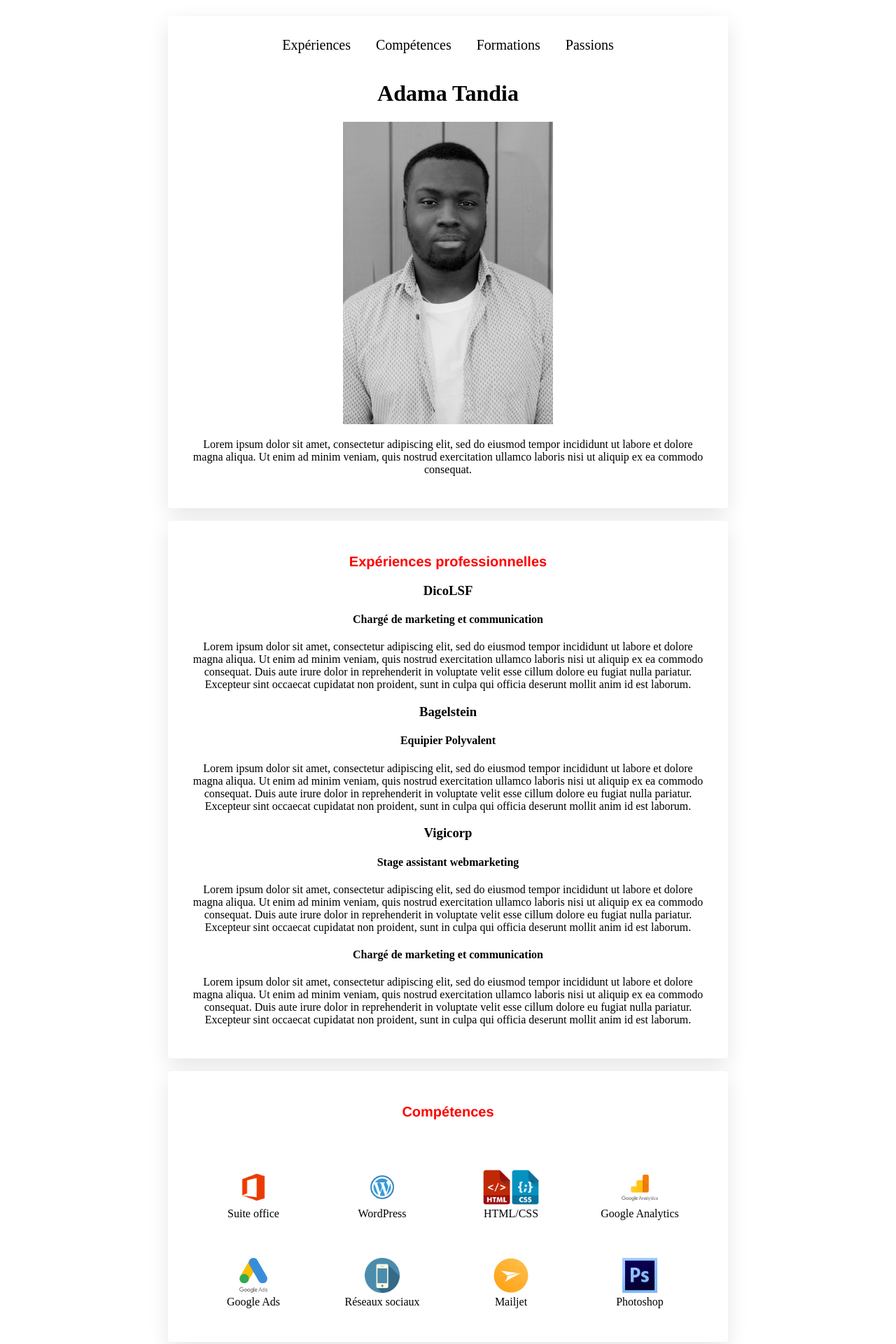
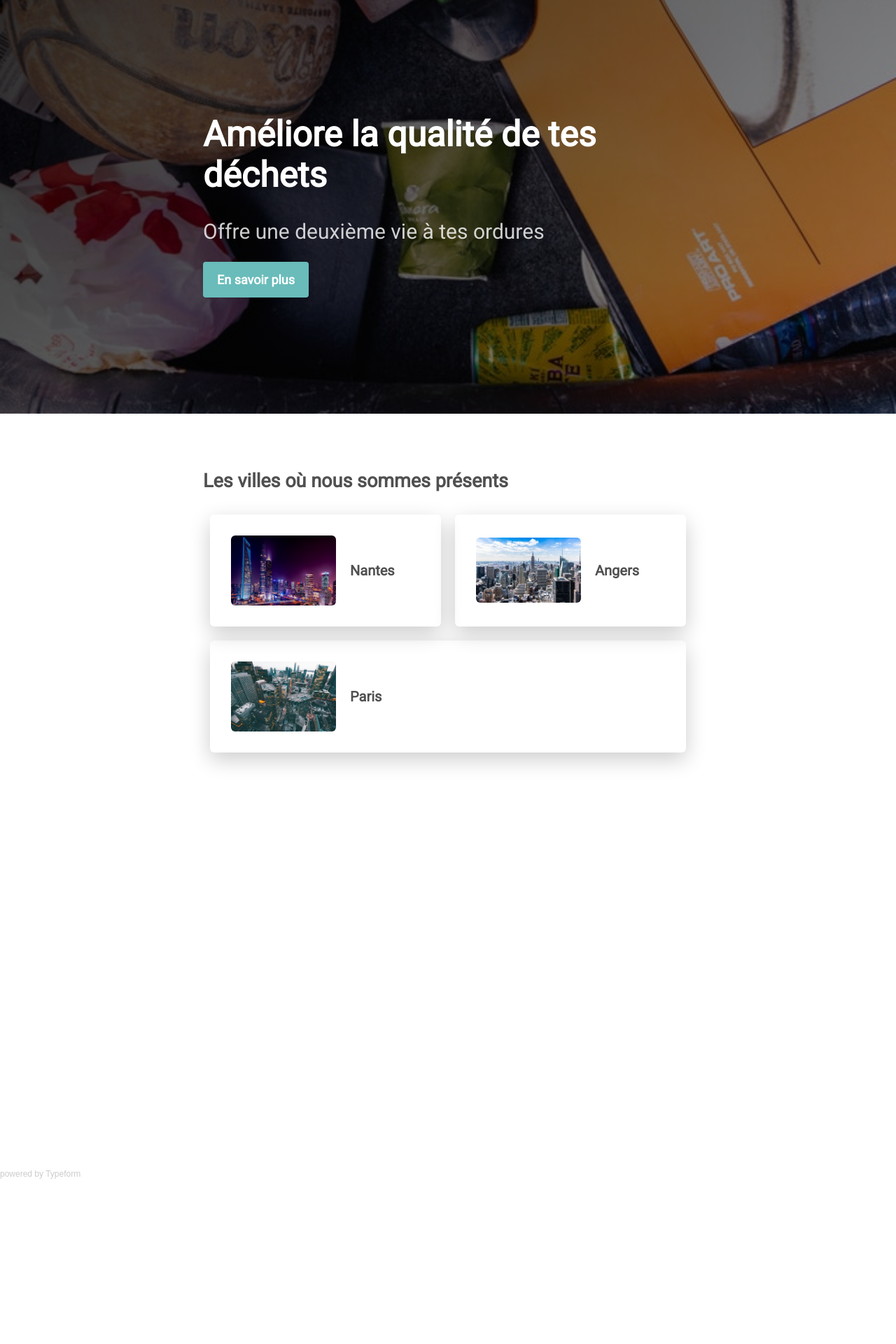
Before and after one commit to Adama-WBMRKT/Adama, a plain HTML site: page index.html in a window 1280 px wide. Shown: the part 17-1937 px from the top of the page at 70% size. After the commit the page ends 1701 px from the top, so only its background shows below. Drawn offline with Linux system fonts and the light colour scheme; a script that the page names is missing.

Commit message:
Add files via upload

```diff
--- /dev/null
+++ b/css/components/avatar.css
@@ -0,0 +1,5 @@
+ .avatar {
+ 	width: 60px;
+ 	height: 60px;
+ 	border-radius: 50%;
+ }
--- /dev/null
+++ b/css/components/banner.css
@@ -0,0 +1,18 @@
+.banner {
+	background-image: linear-gradient(-225deg, rgba(0,0,0,0.8) 0%, rgba(0,0,0,0.4) 90%), url(../../images/banner.jpeg);
+	color: white;
+	padding: 100px 50px;
+	background-size: cover;
+	background-position: center;
+}
+
+.banner h1 {
+	font-size: 50px;
+}
+
+.banner h2 {
+	font-size: 30px;
+	font-weight: lighter;
+	opacity: 0.8;
+	margin-bottom: 40px;
+}
--- /dev/null
+++ b/css/components/button.css
@@ -0,0 +1,8 @@
+ .btn-blue {
+ 	background-color: #69BCBA;
+ 	padding: 15px 20px;
+ 	border-radius: 4px;
+ 	color: white;
+ 	font-weight: bold;
+ 	font-family: 'Roboto', sans-serif;
+ }
--- /dev/null
+++ b/css/components/card.css
@@ -0,0 +1,29 @@
+.cards {
+	display: flex;
+	flex-wrap: wrap;
+}
+
+
+.card {
+	padding: 30px;
+	display: flex;
+	align-items: center;
+	justify-content: space-between;
+	box-shadow: 0px 10px 30px rgba(0,0,0,0.2);
+	border-radius: 6px;
+	margin: 10px 10px;
+	flex-basis: 250px;
+	flex-grow: 1;
+}
+
+.card img {
+	width: 150px;
+	border-radius: 6px;
+}
+
+
+.card h3 {
+	font-size: 20px;
+	padding-left: 20px;
+	flex-grow: 1;
+}
--- /dev/null
+++ b/css/components/container.css
@@ -0,0 +1,26 @@
+.container {
+	width: 700px;
+	margin: 80px auto;
+}
+
+.color {
+	color: rgb(80,80,80)
+}
+
+@media (max-width: 960px) {
+	.container {
+		width: 700px;
+	}
+}
+
+@media (max-width: 720px) {
+	.container {
+		width: 500px;
+	}
+}
+
+@media (max-width: 540px) {
+	.container {
+		width: 300px;
+	}
+}
--- /dev/null
+++ b/css/style.css
@@ -0,0 +1,23 @@
+@import url('https://fonts.googleapis.com/css?family=Lora|Roboto&display=swap');
+
+@import url("components/container.css");
+@import url("components/avatar.css");
+@import url("components/button.css");
+@import url("components/banner.css");
+@import url("components/card.css");
+
+body {
+	font-family: 'Lora', serif;
+	font-size: 18px;
+	margin: 0px;
+}
+
+
+h1, h2, h3 {
+	font-family: 'Roboto', sans-serif;
+	font-weight: bold;
+}
+
+a {
+	text-decoration: none;
+}
--- a/index.html
+++ b/index.html
@@ -1,92 +1,58 @@
 <!DOCTYPE html>
 <html>
 	<head>
-		<title>Lorem Ipsum.com</title>
-		<meta name="description" content="desc">
-		<meta name="viewport" content="width=device-width, initial-scale=1.0">
-		<meta charset="UTF-8">
-		<link rel = "stylesheet"
-   				type = "text/css"
-   				href = "style.css" />
+		<title>BadTrash</title>
+		<meta charset="utf-8">
+		<link rel="stylesheet" href="css/style.css">
 	</head>
+
+
 	<body>
 
-		<div class="container1">
+		<div class="banner">
+			<div class="container">
+				<h1>Améliore la qualité de tes déchets</h1>
+				<h2>Offre une deuxième vie à tes ordures</h2>
+				<a href="#reservation" class="btn-blue">En savoir plus</a>
+			</div>
+		</div>
 
-			<div align="center" class="div-one">
-	<ul>
-		  <li><a href="#expériences">Expériences</a></li>
-		  <li><a href="#compétences">Compétences</a></li>
-		  <li><a href="#formation">Formations</a></li>
-		  <li><a href="#passions">Passions</a></li>
-		</ul>
-		<br/>
-				<h1>Adama Tandia</h1>
-					<img src="images/Adama01.png" alt="photo de profil" width="300px" height="auto">
-						<p>Lorem ipsum dolor sit amet, consectetur adipiscing elit, sed do eiusmod tempor incididunt ut labore et dolore magna aliqua. Ut enim ad minim veniam, quis nostrud exercitation ullamco laboris nisi ut aliquip ex ea commodo consequat.</p>
+		<div class="container color">
+
+				<h2>Les villes où nous sommes présents</h2>
+			<div class="cards">
+
+				<div class="card">
+					<img src="images/nantes.jpeg" alt="Les studies Paris">
+					<h3>Nantes</h3>
+				</div>
+
+				<div class="card">
+					<img src="images/angers.jpeg" alt="Les studies Marseille">
+					<h3>Angers</h3>
+				</div>
+
+				<div class="card">
+					<img src="images/paris.jpeg" alt="Les studies Lyon">
+					<h3>Paris</h3>
+				</div>
 
 			</div>
-			<br/>
-			<div id="expériences" class="div-one"  align="center" >
-				<h2>Expériences professionnelles</h2>
-					<h3>DicoLSF</h3>
-						<h4>Chargé de marketing et communication</h4>
-						<p>Lorem ipsum dolor sit amet, consectetur adipiscing elit, sed do eiusmod tempor incididunt ut labore et dolore magna aliqua. Ut enim ad minim veniam, quis nostrud exercitation ullamco laboris nisi ut aliquip ex ea commodo consequat. Duis aute irure dolor in reprehenderit in voluptate velit esse cillum dolore eu fugiat nulla pariatur. Excepteur sint occaecat cupidatat non proident, sunt in culpa qui officia deserunt mollit anim id est laborum.</p>
-
-					<h3>Bagelstein</h3>
-						<h4>Equipier Polyvalent</h4>
-						<p>Lorem ipsum dolor sit amet, consectetur adipiscing elit, sed do eiusmod tempor incididunt ut labore et dolore magna aliqua. Ut enim ad minim veniam, quis nostrud exercitation ullamco laboris nisi ut aliquip ex ea commodo consequat. Duis aute irure dolor in reprehenderit in voluptate velit esse cillum dolore eu fugiat nulla pariatur. Excepteur sint occaecat cupidatat non proident, sunt in culpa qui officia deserunt mollit anim id est laborum.</p>
-
-					<h3>Vigicorp</h3>
-						<h4>Stage assistant webmarketing</h4>
-						<p>Lorem ipsum dolor sit amet, consectetur adipiscing elit, sed do eiusmod tempor incididunt ut labore et dolore magna aliqua. Ut enim ad minim veniam, quis nostrud exercitation ullamco laboris nisi ut aliquip ex ea commodo consequat. Duis aute irure dolor in reprehenderit in voluptate velit esse cillum dolore eu fugiat nulla pariatur. Excepteur sint occaecat cupidatat non proident, sunt in culpa qui officia deserunt mollit anim id est laborum.</p>
-
-						<h4>Chargé de marketing et communication</h4>
-						<p>Lorem ipsum dolor sit amet, consectetur adipiscing elit, sed do eiusmod tempor incididunt ut labore et dolore magna aliqua. Ut enim ad minim veniam, quis nostrud exercitation ullamco laboris nisi ut aliquip ex ea commodo consequat. Duis aute irure dolor in reprehenderit in voluptate velit esse cillum dolore eu fugiat nulla pariatur. Excepteur sint occaecat cupidatat non proident, sunt in culpa qui officia deserunt mollit anim id est laborum.</p>
-
-			</div>
-			<br/>
 
 
-					<div id="compétences" class="div-one" class="column"  align="center">
-						<h2>Compétences</h2>
-						<br/><br/>
-							<div class="row">
-  								<div class="column"><img src="images/office.png" alt="" wwidth="auto" height="50px"><br/>Suite office</div>
-								<div class="column"><img src="images/wp.png" alt="" width="auto" height="50px"><br/>WordPress</div>
-								<div class="column"><img src="images/icon-HTML-CSS.png" alt="" width="auto" height="50px"><br/>HTML/CSS</div>
-								<div class="column"><img src="images/google-analytics.png" alt="" width="auto" height="50px"><br/>Google Analytics</div>
-							</div>
-							<br/>
-							<div class="row">
-  								<div class="column"><img src="images/google-ads.png" alt="" width="auto" height="50px"><br/>Google Ads</div>
-								<div class="column"><img src="images/sp.png" alt="" width="auto" height="50px"><br/>Réseaux sociaux</div>
-								<div class="column"><img src="images/mj.png" alt="" width="auto" height="50px"><br/>Mailjet</div>
-								<div class="column"><img src="images/Photoshop.png" alt="" width="auto" height="50px"><br/>Photoshop</div>
-							</div>
 
 
-			</div>
-			<br/>
-				<div id="formation" class="div-one"  align="center">
+		</div>
 
-				<h2>Formation</h2>
-					<h3>Master en Management</h3>
-					<img src="images/logo-audencia-bs.png" alt="" width="100%">
+
+		<div id="reservation">
+
+		<div class="typeform-widget" data-url="https://adamatandia.typeform.com/to/pP4OxI" style="width: 100%; height: 500px;"></div> <script> (function() { var qs,js,q,s,d=document, gi=d.getElementById, ce=d.createElement, gt=d.getElementsByTagName, id="typef_orm", b="https://embed.typeform.com/"; if(!gi.call(d,id)) { js=ce.call(d,"script"); js.id=id; js.src=b+"embed.js"; q=gt.call(d,"script")[0]; q.parentNode.insertBefore(js,q) } })() </script> <div style="font-family: Sans-Serif;font-size: 12px;color: #999;opacity: 0.5; padding-top: 5px;"> powered by <a href="https://admin.typeform.com/signup?utm_campaign=pP4OxI&utm_source=typeform.com-01E1A4EK7M3BKS780YT7TE3VHW-free&utm_medium=typeform&utm_content=typeform-embedded-poweredbytypeform&utm_term=EN" style="color: #999" target="_blank">Typeform</a> </div>
 
 		</div>
-		<br/>
-				<div id="compétences" class="div-one" class="column"  align="center">
-						<h2>Passions</h2>
-						<br/><br/>
-							<div class="row">
-  								<div class="column"><img src="images/cuisine.jpg" alt="" wwidth="auto" height="100px"><br/>Cusine</div>
-								<div class="column"><img src="images/jv.jpg" alt="" width="auto" height="100px"><br/>Jeu vidéo</div>
-								<div class="column"><img src="images/cinéma.jpg" alt="" width="auto" height="100px"><br/>Cinéma</div>
-								<div class="column"><img src="images/manga.jpg" alt="" width="auto" height="100px"><br/>Mangas</div>
-							</div>
 
 
-			</div>
-		</div>
 	</body>
+
+
+</html>
```
Also changed, not shown: images/angers.jpeg (added), images/banner.jpeg (added), images/nantes.jpeg (added), images/paris.jpeg (added).
